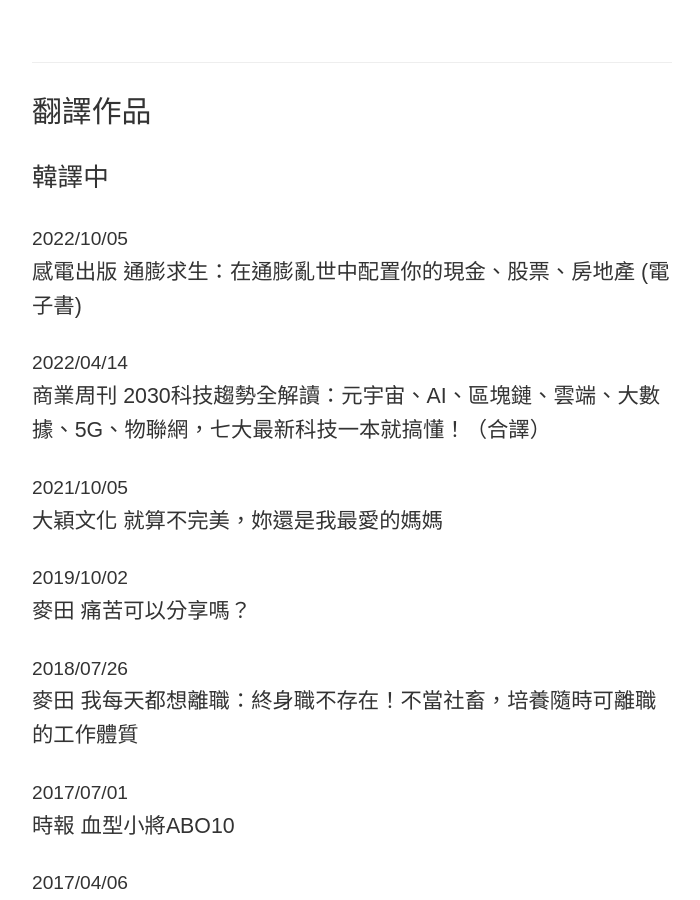
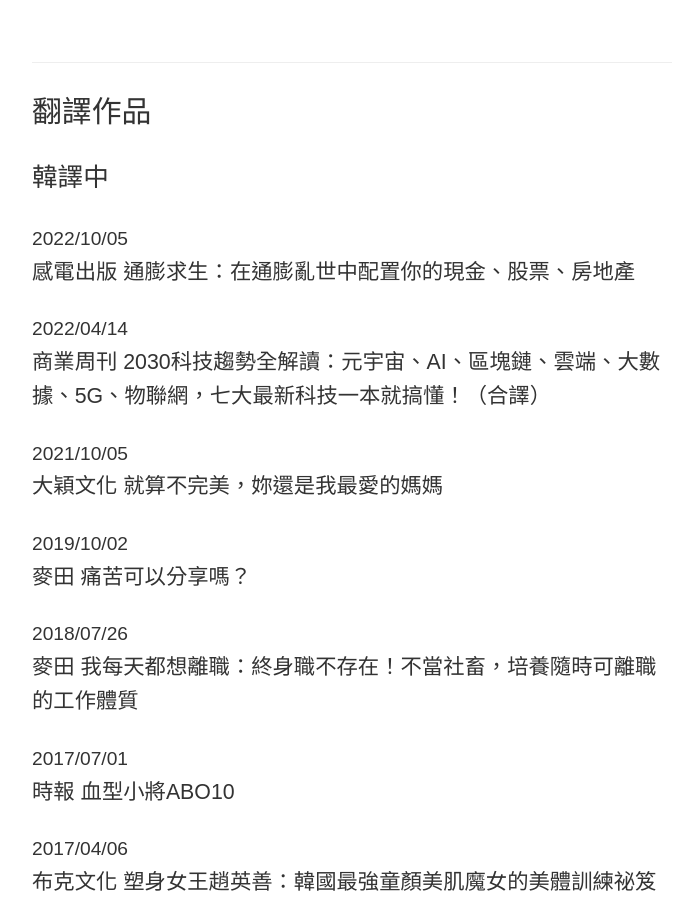
Before and after one commit to pqvst/tzling, a Jekyll site: the page built from about.md, in a window 1280 px wide and 900 px high, scrolled down 1093 px. Shown: the whole window, without its empty margins (288-988 px from the left). Built offline with Jekyll 4.4.1, drawn with Linux system fonts in a browser that asks for light colours; nearby versions of some CDN libraries.

Commit message:
Update about.md

```diff
--- a/about.md
+++ b/about.md
@@ -24,7 +24,7 @@
 ### 韓譯中
 
 #### 2022/10/05
-感電出版 通膨求生：在通膨亂世中配置你的現金、股票、房地產 (電子書)
+感電出版 通膨求生：在通膨亂世中配置你的現金、股票、房地產
 
 #### 2022/04/14
 商業周刊 2030科技趨勢全解讀：元宇宙、AI、區塊鏈、雲端、大數據、5G、物聯網，七大最新科技一本就搞懂！（合譯）
```
